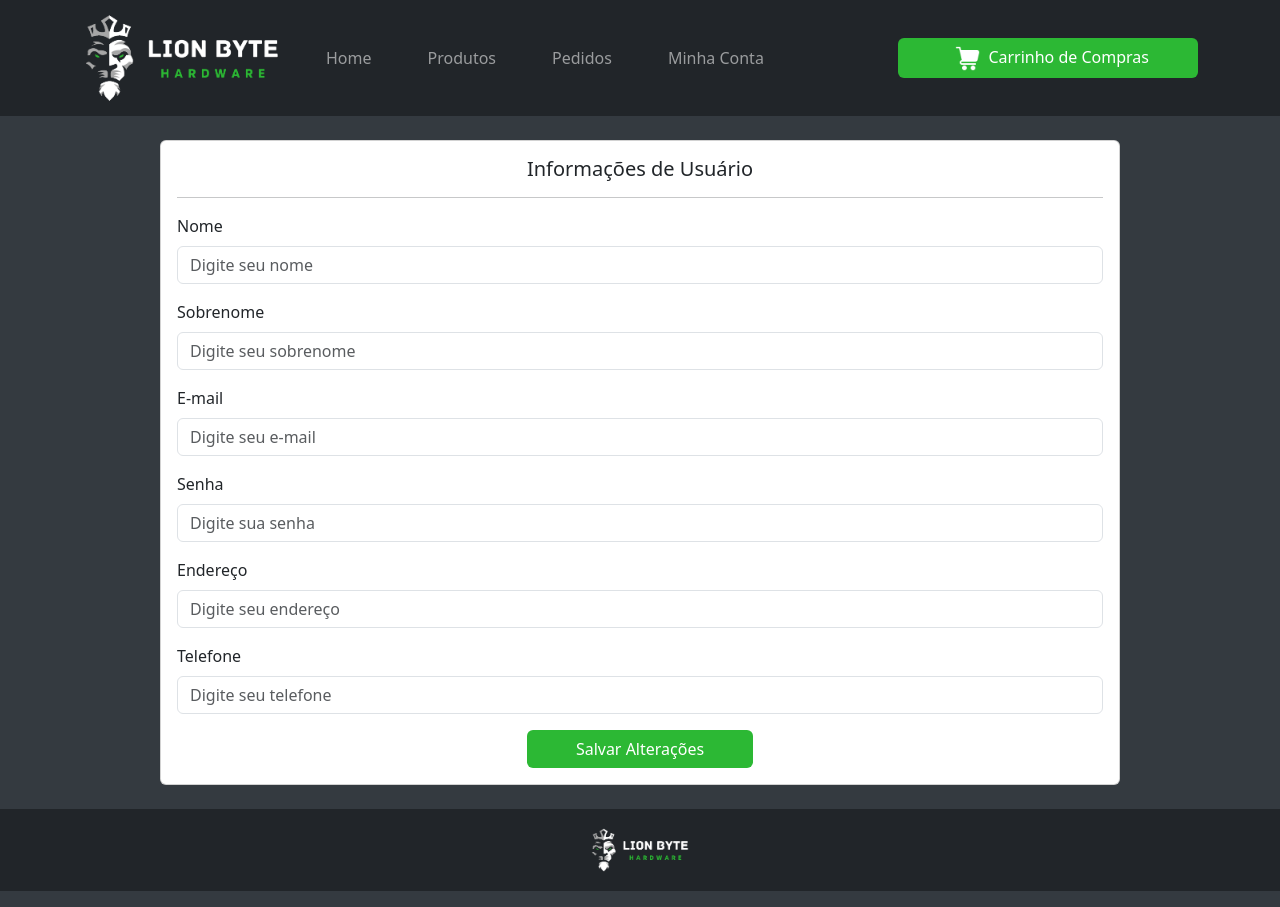
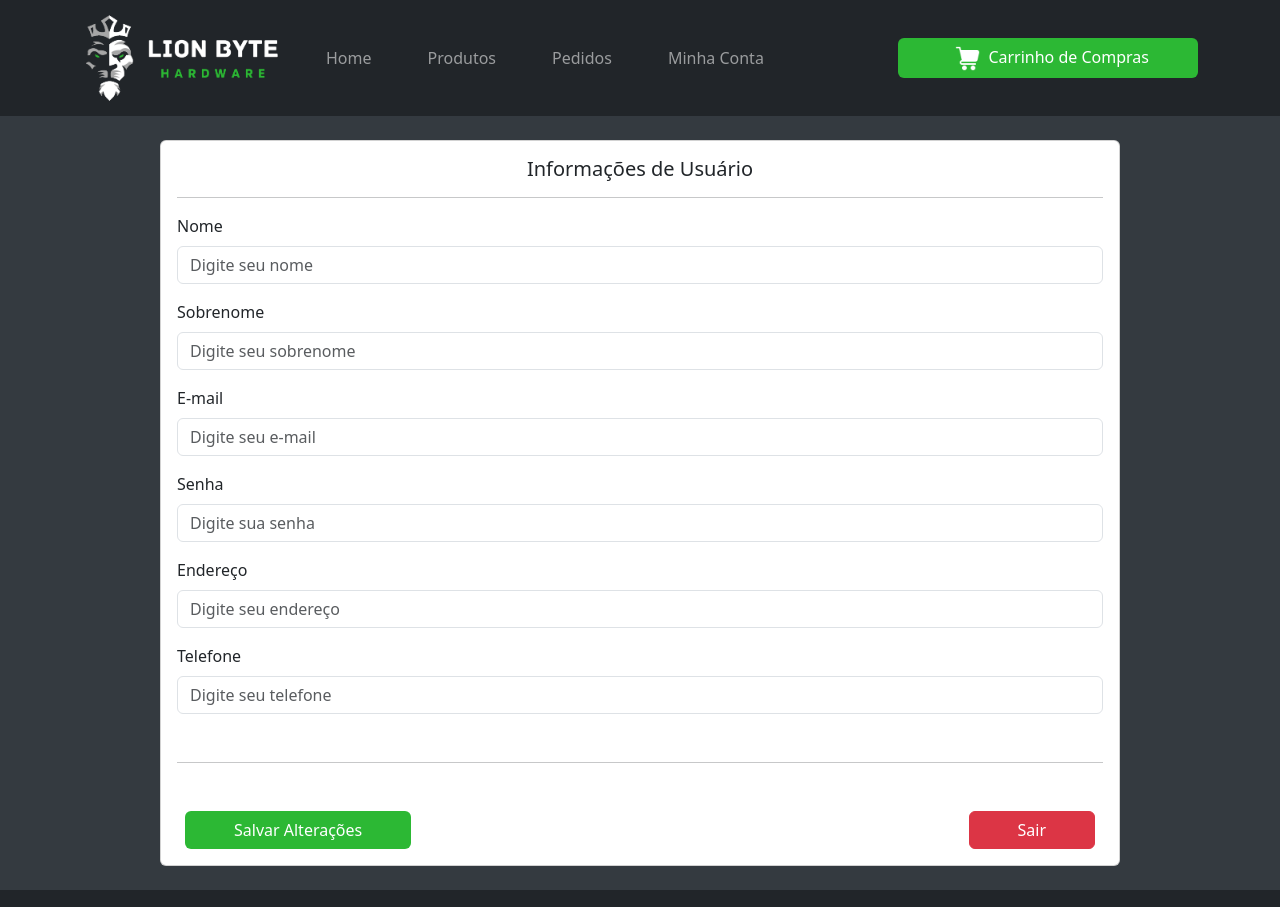
Before and after one commit to joaokrieger/lion_byte_frontend, a React (Create React App) app: page /minha-conta in a window 1280 px wide. Shown: the top 907 px of the page. Built offline with nearby package versions, Linux system fonts and the light colour scheme.

Commit message:
Criação da Error Page

```diff
--- /dev/null
+++ b/src/components/ErrorPage.js
@@ -0,0 +1,11 @@
+import React from "react";
+import imgError from '../img/error_page.png';
+
+export default function ErrorPage(){
+
+    return(
+        <div class="d-flex justify-content-center">
+            <img src={imgError} alt="Logo" width="600"></img>
+        </div>
+    );
+}
--- a/src/components/Login.js
+++ b/src/components/Login.js
@@ -1,5 +1,5 @@
 import React from "react";
-import imgLogo from '../img/logo_black.png';
+import imgLogo from '../img/logo.png';
 import './Login.css'
 import {Link} from 'react-router-dom';
 
@@ -9,18 +9,18 @@ export default function Login(){
             <div class="container mt-5 p-5">
               <div class="row justify-content-center">
                 <div class="col-lg-4 col-md-6">
-                  <div class="card">
+                  <div class="card bg-dark">
                     <div class="card-body">
                       <div class="d-flex justify-content-center mt-4">
                           <img src={imgLogo} alt="Logo" width="200"></img>
                       </div>
                       <form>
                         <div class="form-group">
-                          <label for="email">Email:</label>
+                          <label class="text-white" for="email">Email:</label>
                           <input type="email" class="form-control" id="email" placeholder="Digite seu e-mail"></input>
                         </div>
                         <div class="form-group mt-2">
-                          <label for="password">Senha:</label>
+                          <label class="text-white" for="password">Senha:</label>
                           <input type="password" class="form-control" id="password" placeholder="Digite sua senha"></input>
                         </div>
                         <div class="d-flex justify-content-center mt-4">
--- a/src/components/MinhaConta.js
+++ b/src/components/MinhaConta.js
@@ -1,4 +1,5 @@
 import React from "react";
+import {Link} from 'react-router-dom';
 
 export default function MinhaConta(){
 
@@ -33,8 +34,12 @@ export default function MinhaConta(){
                         <label for="phone" class="form-label">Telefone</label>
                         <input type="tel" class="form-control" id="phone" placeholder="Digite seu telefone" required></input>
                     </div>
-                    <div class="d-flex justify-content-center">
-                        <button type="submit" class="btn btn-custom px-5">Salvar Alterações</button>
+                    <hr class="my-5"/>
+                    <div class="d-flex justify-content-between">
+                        <button type="submit" class="btn btn-custom px-5 mx-2">Salvar Alterações</button>
+                        <Link to='/login'>
+                            <button class="btn btn-danger px-5 mx-2">Sair</button>
+                        </Link>
                     </div>
                 </form>
             </div>
--- a/src/index.js
+++ b/src/index.js
@@ -13,6 +13,7 @@ import Produto from './components/Produto';
 import Pedido from './components/Pedido';
 import MinhaConta from './components/MinhaConta';
 import Cadastro from './components/Cadastro';
+import ErrorPage from './components/ErrorPage';
 
 const router = createBrowserRouter([
   {
@@ -26,6 +27,7 @@ const router = createBrowserRouter([
   {
     path: "/",
     element: <App/>,
+    errorElement: <ErrorPage/>,
     children:[
       {
         path: "/home",
```
Also changed, not shown: src/img/error_page.png (added).
